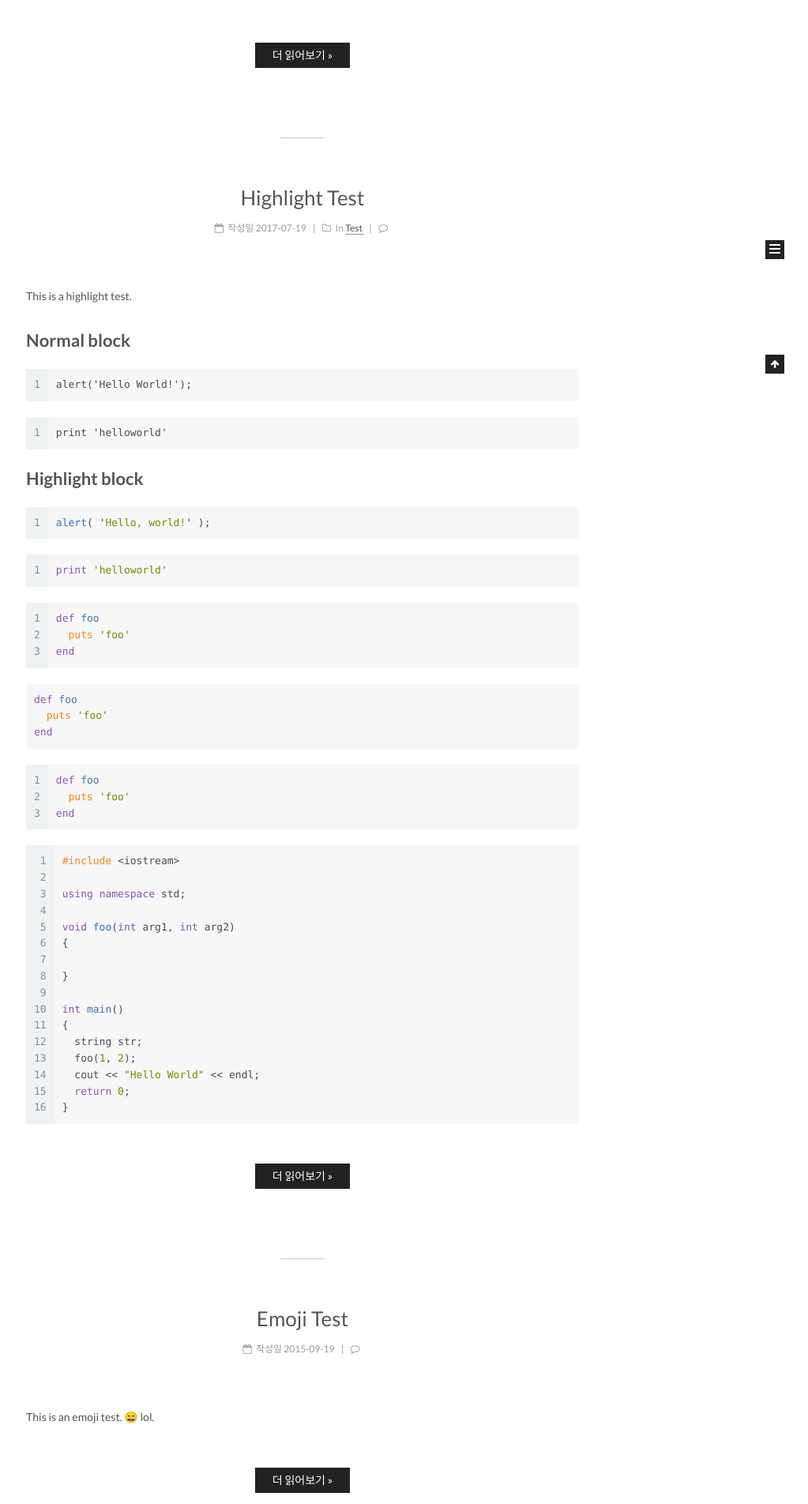
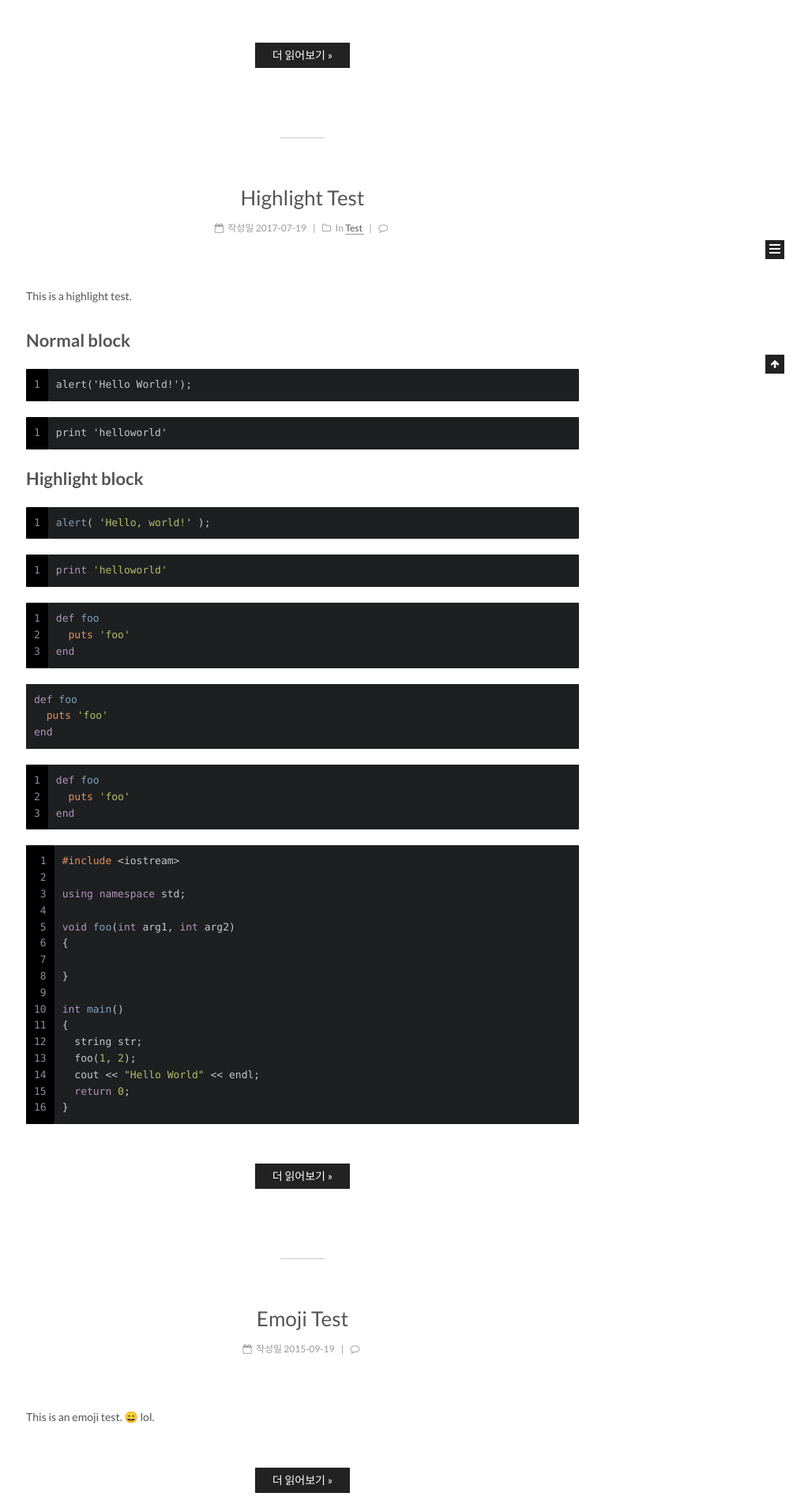
Before and after one commit to youngyojun/youngyojun.github.io, a Jekyll site: the page built from index.html, in a window 1280 px wide. Shown: the part 527-2431 px from the top of the page at 79% size, without its empty margins (257-1280 px from the left). Built offline with Jekyll 4.4.1, drawn with Linux system fonts in a browser that asks for light colours; emoji names are drawn with the system emoji font; formulas are drawn with MathJax 3; the list of posts is cut into pages by our own code; comment, search, counter and statistics services are not loaded.

Commit message:
config dark mode

```diff
--- a/_config.yml
+++ b/_config.yml
@@ -296,7 +296,7 @@
 scroll_to_more: true
 
 # Automatically saving scroll position on each post/page in cookies.
-save_scroll: false
+save_scroll: true
 
 # Automatically excerpt description in homepage as preamble text.
 excerpt_description: true
@@ -353,7 +353,7 @@
 # Available value:
 #    normal | night | night eighties | night blue | night bright
 # https://github.com/chriskempson/tomorrow-theme
-highlight_theme: normal
+highlight_theme: night
 
 
 # ---------------------------------------------------------------
@@ -363,7 +363,7 @@
 # MathJax Support
 mathjax:
   enable: true
-  per_page: true
+  per_page: false
   cdn: //cdn.bootcss.com/mathjax/2.7.1/latest.js?config=TeX-AMS-MML_HTMLorMML
 
 # Han Support docs: https://hanzi.pro/
```
